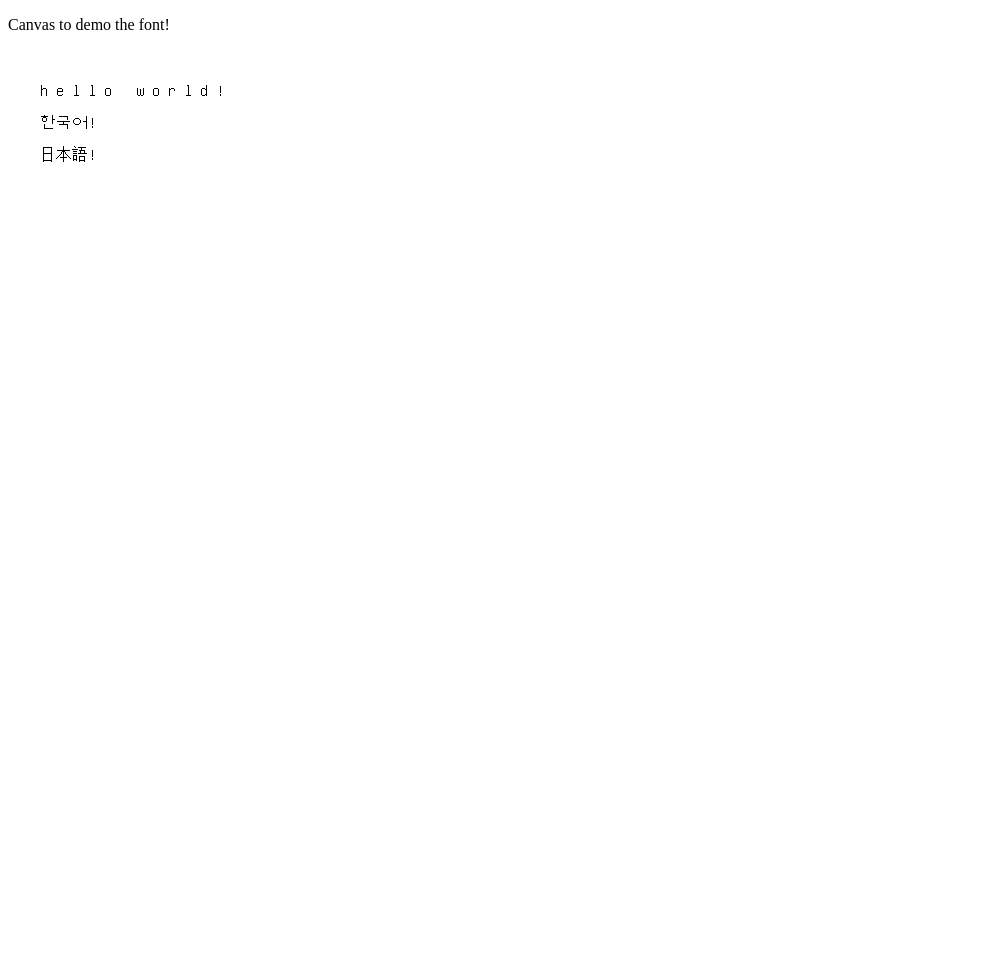
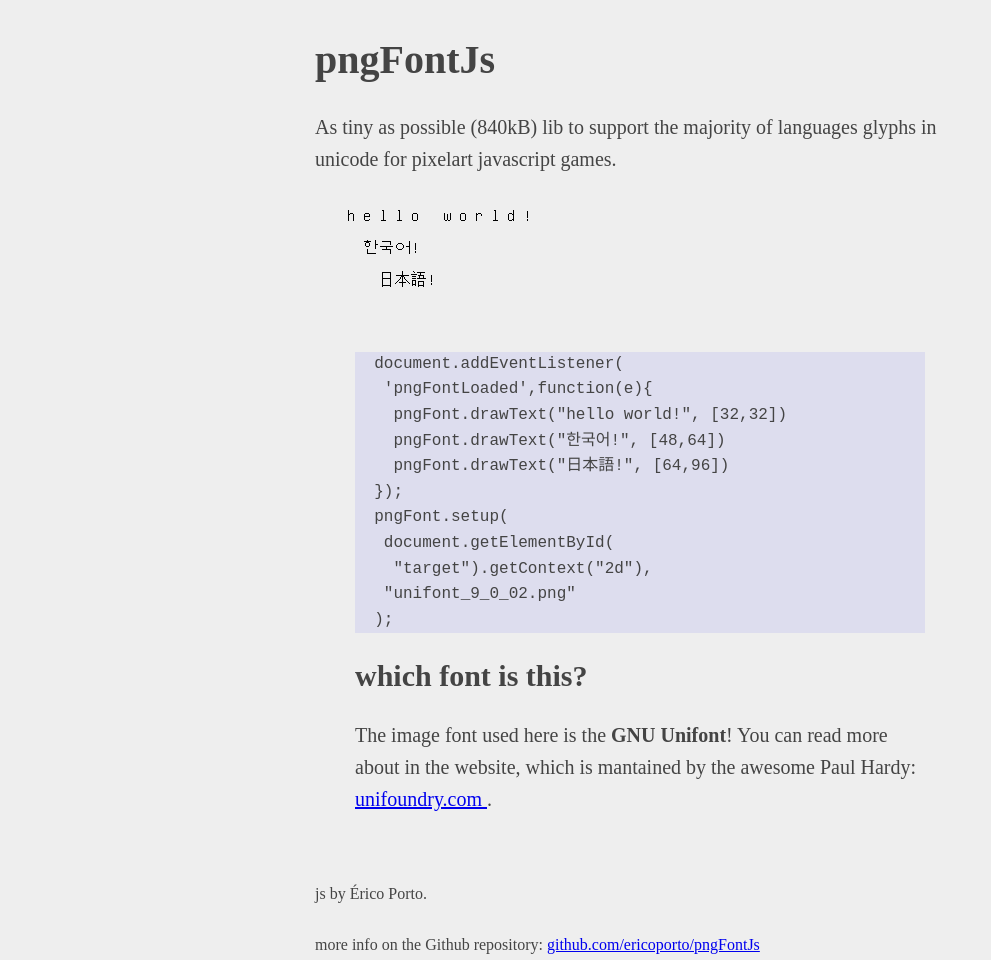
Before and after one commit to ericoporto/png-font, a plain HTML site: page index.html in a window 1280 px wide. Shown: the whole page, without its empty margins (0-991 px from the left). Before the commit the page ends 800 px from the top, so only its background shows below. Drawn offline with Linux system fonts and the light colour scheme.

Commit message:
updating for better website

```diff
--- a/index.html
+++ b/index.html
@@ -3,6 +3,8 @@
 <head>
     <meta charset=utf-8>
     <title>pngFont.js demo!</title>
+    <link rel="stylesheet" type="text/css" href="simple.css">
+    <meta name="viewport" content="width=device-width, initial-scale=1">
     <script src="pngFont.js"></script>
     <script>
         function onload(){
@@ -10,8 +12,8 @@
               //the position MUST BE AN ARRAY WITH  [X,Y]
               //If you use (x,y) it WON'T WORK!!
               pngFont.drawText("hello world!", [32,32])
-              pngFont.drawText("한국어!", [32,64])
-              pngFont.drawText("日本語!", [32,96])
+              pngFont.drawText("한국어!", [48,64])
+              pngFont.drawText("日本語!", [64,96])
           });
           pngFont.setup(document.getElementById("target").getContext("2d"),"unifont_9_0_02.png");
         }
@@ -19,7 +21,43 @@
 
 </head>
 <body onload="onload()">
-    <p>Canvas to demo the font!</p>
-    <canvas id="target" width="416" height="416" style="image-rendering: pixelated"></canvas>
+    <header>
+        <h1> pngFontJs</h1>
+        As tiny as possible (840kB) lib to support the majority of
+        languages glyphs in unicode for pixelart javascript games.
+    </header>
+    <canvas id="target" width="416" height="128" style="image-rendering: pixelated"></canvas>
+<p>
+<div style="width:500; border: 0px; margin: 2em;">
+<pre>
+  document.addEventListener(
+   'pngFontLoaded',function(e){
+    pngFont.drawText("hello world!", [32,32])
+    pngFont.drawText("한국어!", [48,64])
+    pngFont.drawText("日本語!", [64,96])
+  });
+  pngFont.setup(
+   document.getElementById(
+    "target").getContext("2d"),
+   "unifont_9_0_02.png"
+  );
+</pre>
+</p>
+<h2>which font is this?</h2>
+<p>
+    The image font used here is the <b>GNU Unifont</b>!
+
+    You can read more about in the website, which
+    is mantained by the awesome Paul Hardy:
+    <a href="http://unifoundry.com/unifont.html"> unifoundry.com </a> .
+</p>
+
+
+</div>
+    <footer>
+      <br>js by Érico Porto. </br>
+      <br> more info on the Github repository:
+      <a href="https://github.com/ericoporto/pngFontJs"> github.com/ericoporto/pngFontJs </a>
+    </footer>
 </body>
 </html>
--- /dev/null
+++ b/simple.css
@@ -0,0 +1,29 @@
+body {
+    margin: 36px auto;
+    max-width: 650px;
+    line-height: 1.6;
+    font-size: 20px;
+    color: #444;
+    padding: 0 10px;
+    background: #EEE;
+}
+
+footer {
+  font-size: 16px;
+}
+
+h1,
+h2,
+h3 {
+    line-height: 1.2;
+}
+
+pre {
+    white-space: pre-wrap;
+    background: #DDE;
+    font-size: 16px;
+}
+
+code {
+    background: #DDE;
+}
```
